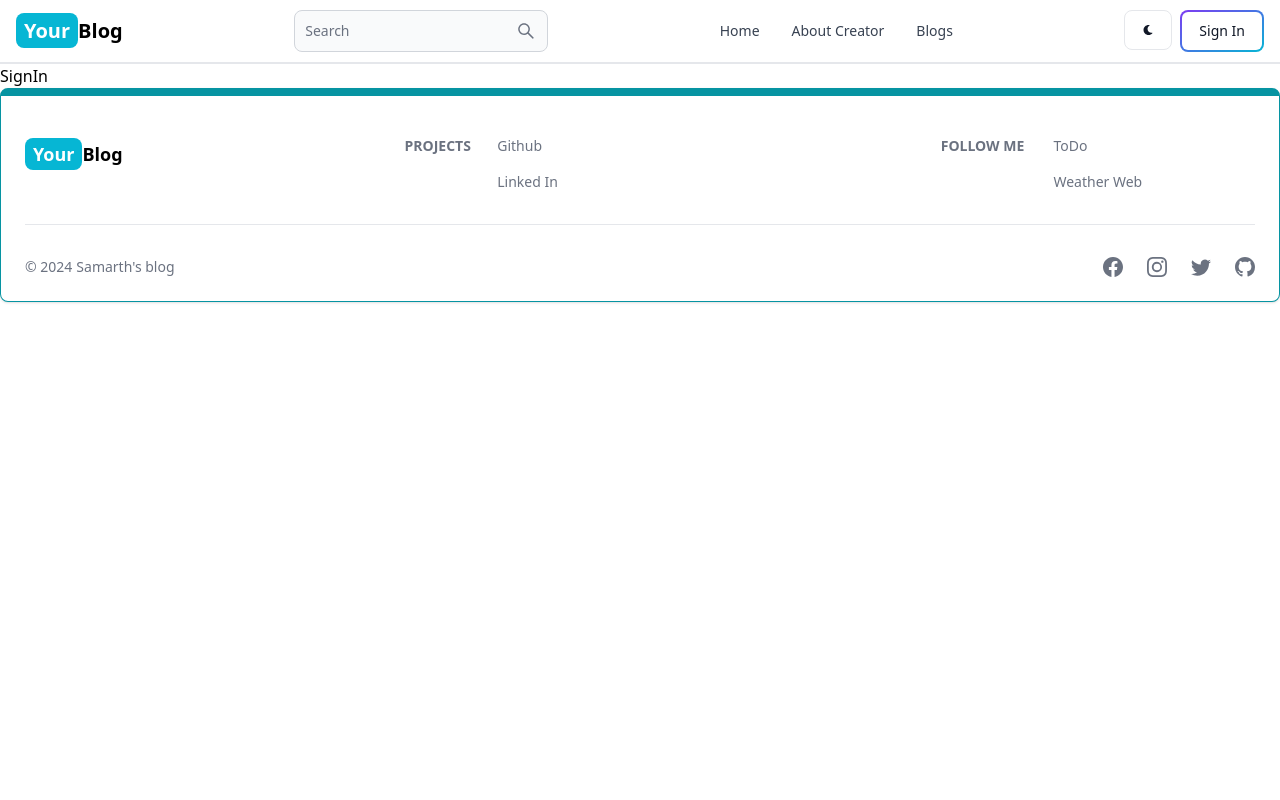
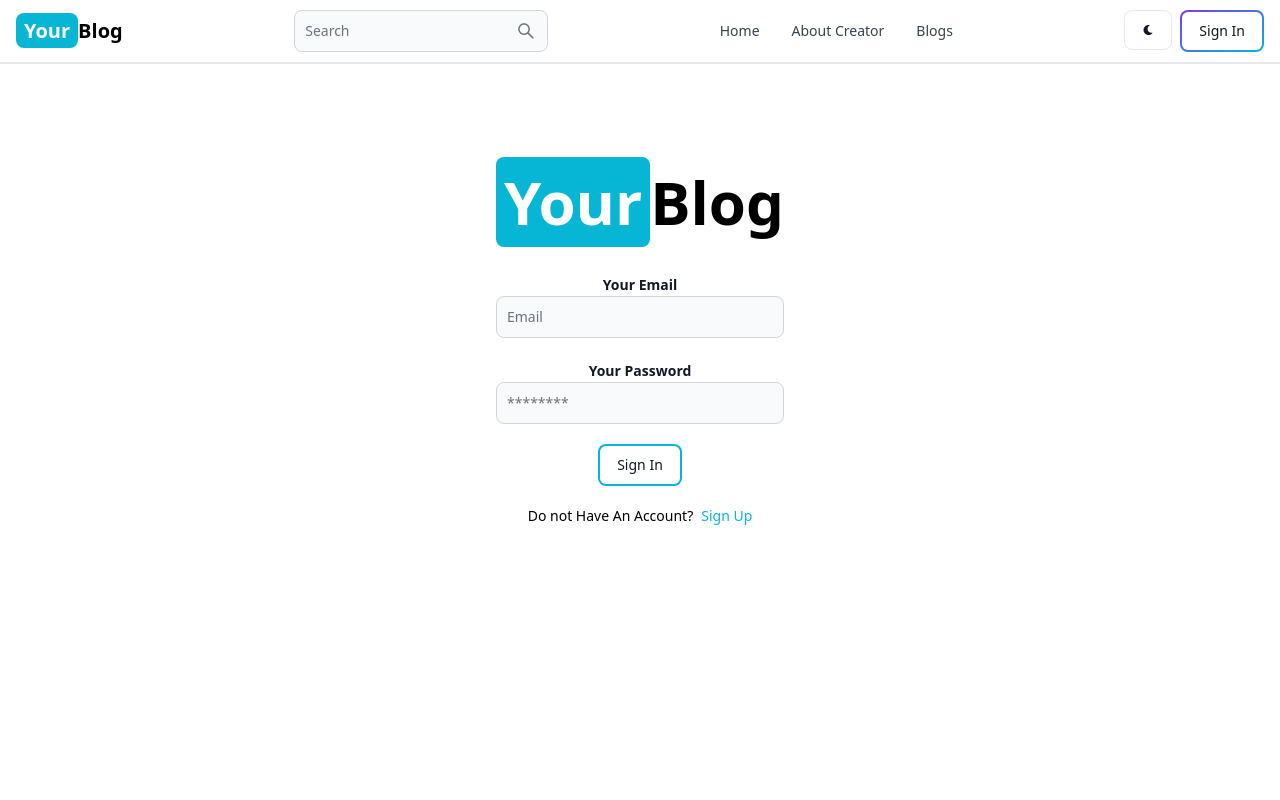
Before and after one commit to samarth-6/Blog, a React (Vite) app in the folder client/: page /sign-in in a window 1280 px wide. Shown: the top 800 px of the page. Built offline with nearby package versions, Linux system fonts and the light colour scheme.

Commit message:
sign in whole setup

```diff
--- a/client/src/pages/SignIn.jsx
+++ b/client/src/pages/SignIn.jsx
@@ -1,8 +1,97 @@
+import { Alert, Button, Label, Spinner, TextInput } from 'flowbite-react';
 import React from 'react'
+import {Link,useNavigate} from 'react-router-dom';
+import {useState} from 'react';
 
 const SignIn = () => {
+  const [formData,setFormData]=useState({});
+  const [errorMessage,setErrorMessage]=useState(null);
+  const [loading,setLoading]=useState(false);
+  const navigate=useNavigate();
+  const handleChange=(e)=>{
+    setFormData({...formData,[e.target.id]:e.target.value.trim()})
+  }
+  const handleSubmit=async(e)=>{
+    e.preventDefault();
+    if (!formData.email || !formData.password) {
+      return setErrorMessage('Please fill out all fields.');
+    }
+    try {
+      setLoading(true);
+      setErrorMessage(null);
+      const res = await fetch('/api/auth/signin',{
+        method:'POST',
+        headers:{'Content-Type':'application/json'},
+        body:JSON.stringify(formData),
+      });
+      const data=await res.json();
+      if (data.success === false) {
+        return setErrorMessage(data.message);
+      }
+      setLoading(false);
+      if(res.ok){
+        navigate('/');
+      }
+    } catch (error) {
+      setErrorMessage(error.message);
+      setLoading(false);
+    }
+
+  }
   return (
-    <div>SignIn</div>
+    <div className='min-h-screen flex  mt-24 flex-col' >
+    <div className="  p-3 mx-auto text-center gap-5">
+    {/* top */}
+    <div className="flex-1 mb-10">
+    <Link to="/" className='self-center  font-bold dark:text-white text-6xl'>{/*text-small is set at default and for small above screens  text size is set large */}
+            <span className='px-2 py-1 bg-cyan-500 rounded-lg text-white'>
+                Your
+            </span>
+            Blog
+        </Link>
+        <p className="text-sm mt-5">
+
+        </p>
+
+    </div>
+    {/* bottom */}
+    <div className="flex-1">
+    <form className="" onSubmit={handleSubmit}>
+      <div className="mb-5">
+      <Label className="font-semibold" value='Your Email'/>
+      <TextInput type='email' placeholder='Email' id='email'  onChange={handleChange}/>
+
+      </div>
+      <div className="mb-5">
+      <Label className="font-semibold" value='Your Password'/>
+      <TextInput type='password' placeholder='********' id='password'  onChange={handleChange}/>
+
+      </div>
+      <div className="flex justify-center mt-5">
+      <Button outline gradientDuoTone="cyanToBlue" type='submit' disabled={loading}>
+       {loading ? (
+        <>
+        {/* as there are two elements spinner and span we have to cover this in this arrow fragments */}
+        <Spinner size='sm'/>
+        <span className='pl-3'>Loading...</span>
+      </> ) :' Sign In '}
+      </Button>
+      </div>
+    </form>
+    <div className="flex gap-2 justify-center text-sm mt-5">
+      <span>Do not Have An Account?</span>
+      <Link to='/sign-in' className='text-cyan-500'>
+        Sign Up
+      </Link>
+    </div>
+    {errorMessage && (
+            <Alert className='mt-5' color='failure'>
+              {errorMessage}
+            </Alert>
+          )}
+    </div>
+    </div>
+    </div>
   )
 }
 
```
